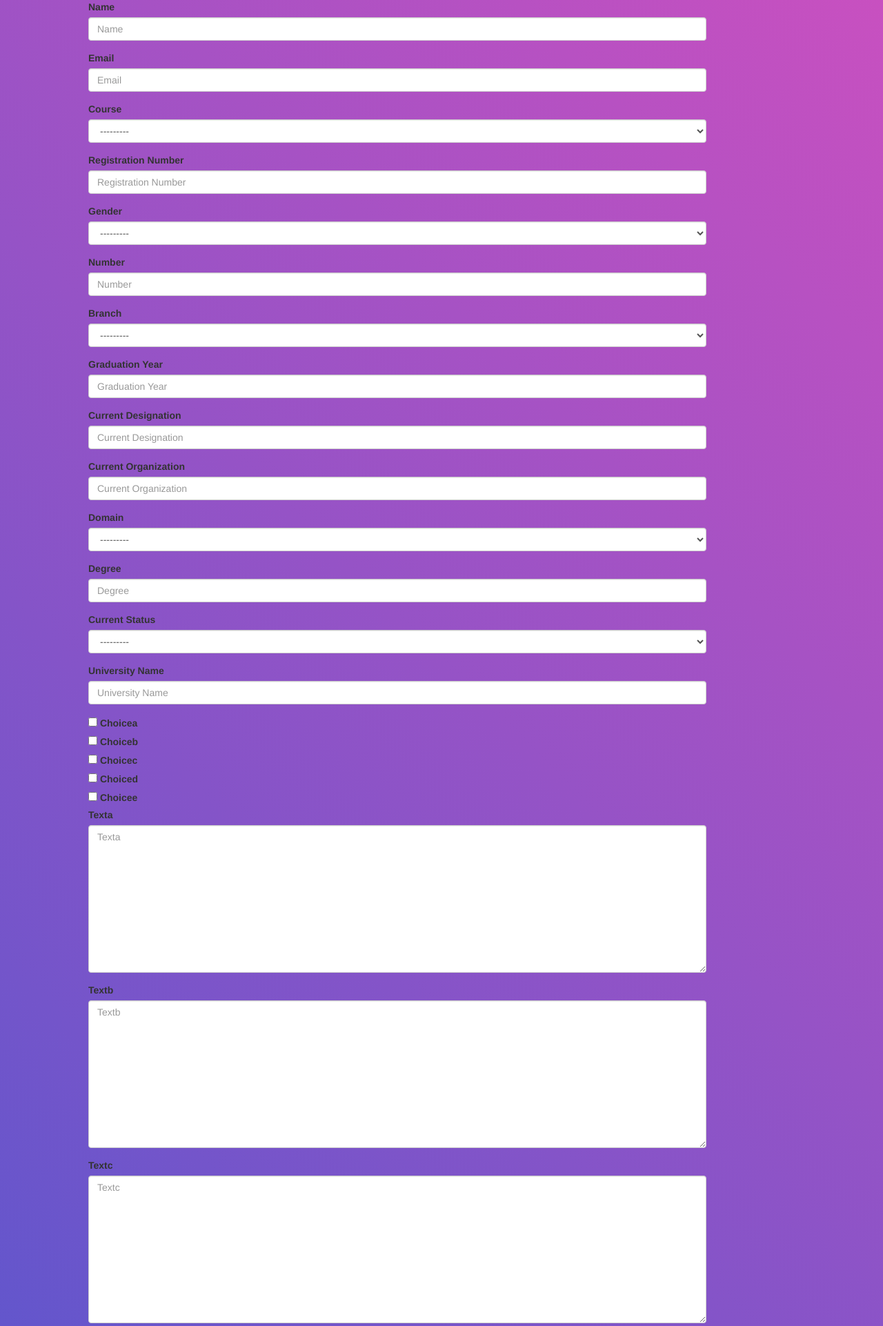
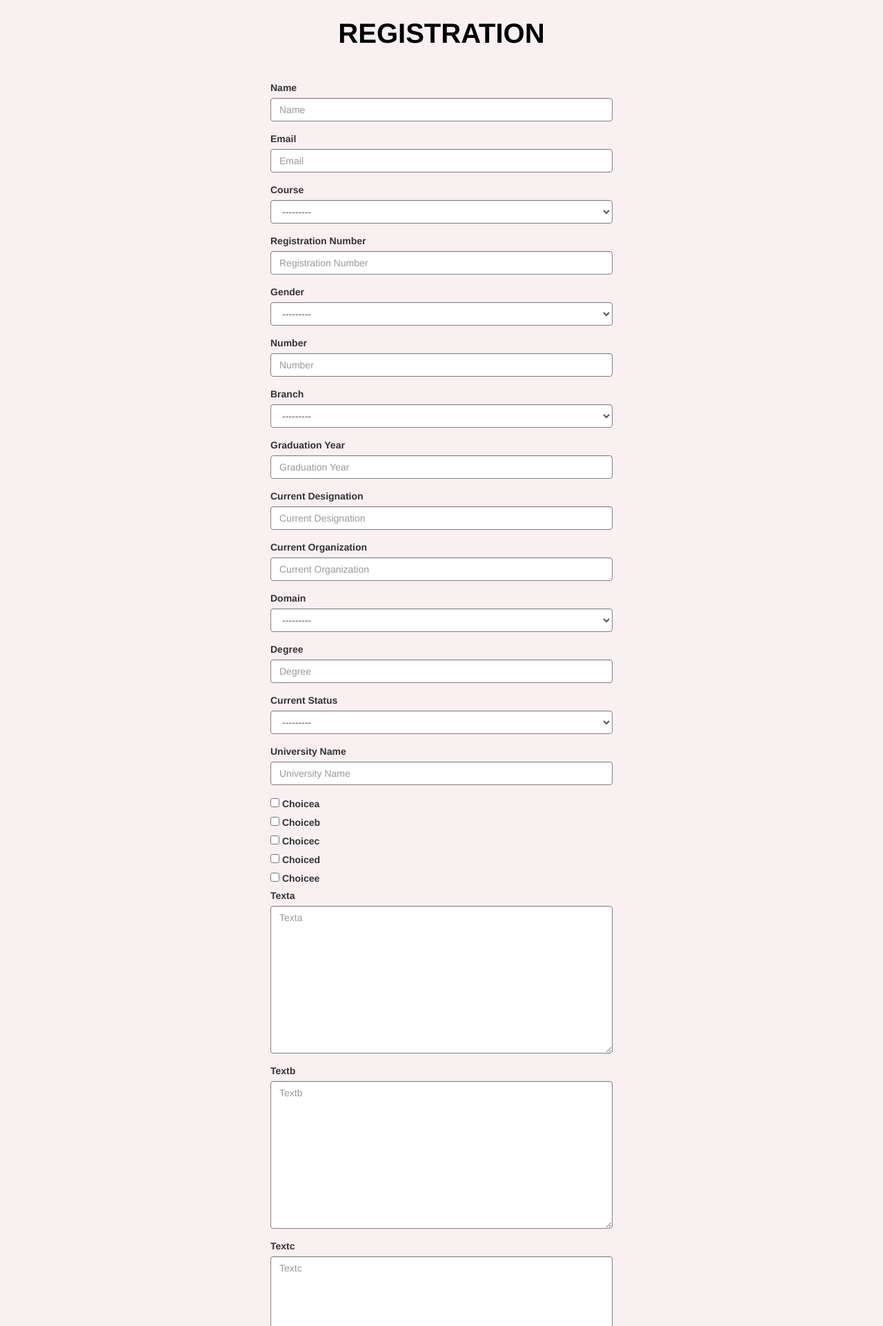
Before and after one commit to Prabharoop/placementgec, a Django app: page /form in a window 1280 px wide. Shown: the top 1922 px of the page at 69% size. Run offline with Django 3.2, Linux system fonts and the light colour scheme; some libraries are stand-ins or nearby versions.

Commit message:
css and form

```diff
--- a/mainapp/templates/mainapp/register1.html
+++ b/mainapp/templates/mainapp/register1.html
@@ -6,6 +6,9 @@
 	<link rel="stylesheet" type="text/css" href="{% static 'css/first-new.css' %}">
 </head>
   <form method="post"  class="simple-form">
+   <div class="heading">
+    REGISTRATION
+  </div><br><br>
   {% csrf_token %}
   {% bootstrap_form form %}
 
--- a/static/css/first-new.css
+++ b/static/css/first-new.css
@@ -1,16 +1,48 @@
 body{
-	background: #c850c0;
+	/*background: #c850c0;
   background: -webkit-linear-gradient(45deg, #4158d0, #c850c0);
   background: -o-linear-gradient(45deg, #4158d0, #c850c0);
   background: -moz-linear-gradient(45deg, #4158d0, #c850c0);
-  background: linear-gradient(45deg, #4158d0, #c850c0);
+  background: linear-gradient(45deg, #4158d0, #c850c0);*/
+  border-radius: 5px;
+ background-color: #f9f0f1;
+  padding: 20px;
+
 }
 .simple-form {
-	width:70%;
-  margin-left: 10%;
-  margin-right: 10%;
+	width:40%;
+  /*margin-left: 10%;
+  margin-right: 10%;*/
+  margin: auto;
 
 }
+
 .control-label{
-	color: #ffffff;
+	color: #000000;
+	font-weight: 700;
 }
+.form-control{
+	font-weight: 500;
+	border:  1px solid grey;
+
+
+
+}
+.heading{
+	text-align: center;
+	color: #000000;
+	font-size: 40px;
+	font-weight: 900;
+}
+
+
+@media only screen and (max-width: 768px) {
+    /* For mobile phones: */
+    [class="simple-form"] {
+        width: 80%;
+    }
+@media only screen and (max-width: 768px) {
+    /* For mobile phones: */
+    [class="heading"] {
+        font-size: 20px;
+    }
```
